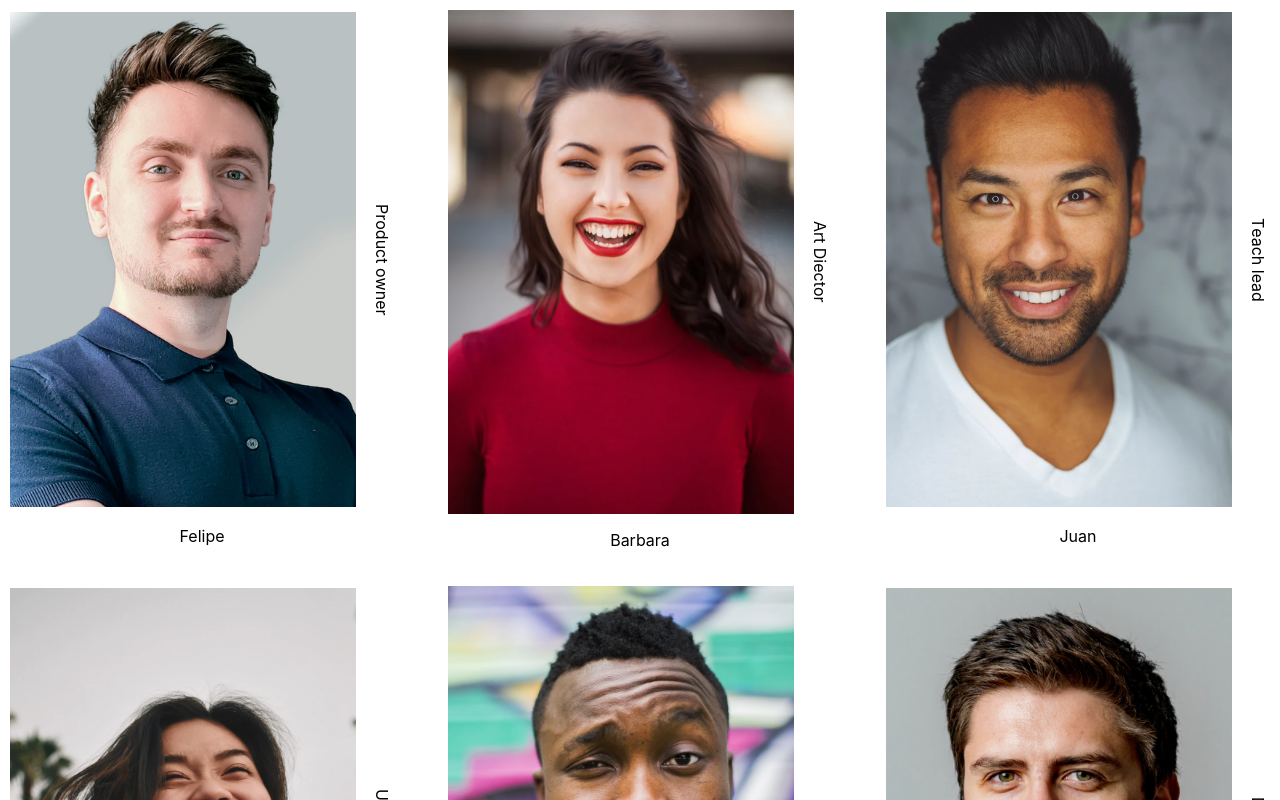
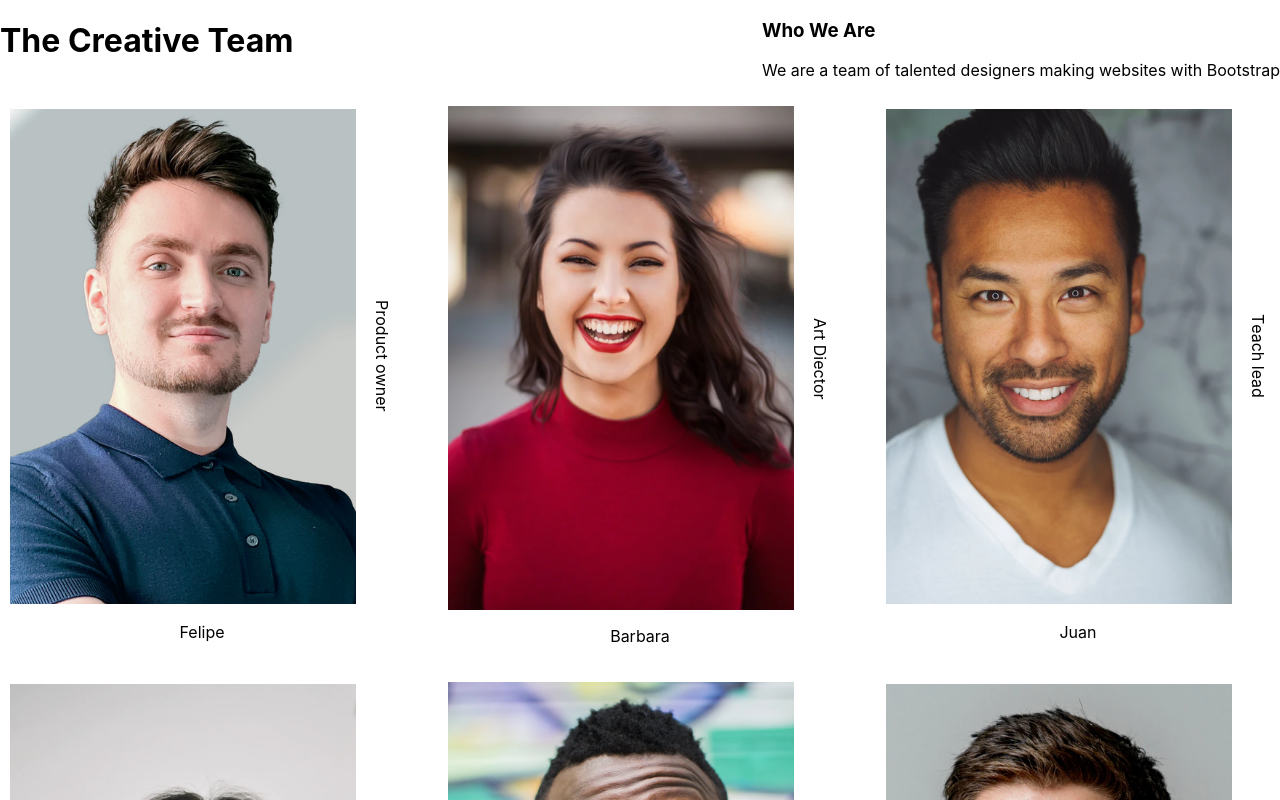
Before and after one commit to pipetboy2001/Team-Page, a React (Vite) app: page / in a window 1280 px wide. Shown: the top 800 px of the page. Built offline with nearby package versions, Linux system fonts and the light colour scheme.

Commit message:
Feature: add Title

```diff
--- a/src/App.tsx
+++ b/src/App.tsx
@@ -1,3 +1,4 @@
+import  Title  from './Components/Title'
 import { Team } from './Components/Team';
 import { Footer } from './Components/Footer';
 import './Styles/index.scss'
@@ -14,6 +15,7 @@ const photos = [photo1, photo2, photo3, photo4, photo5, photo6];
 
   return (
     <>
+      <Title />
       <Team photos={photos} />
       <Footer />
     </>
--- /dev/null
+++ b/src/Components/Title.jsx
@@ -0,0 +1,16 @@
+import React from 'react'
+
+export default function Title() {
+  return (
+    <div className="container">
+      <h1>The Creative Team</h1>
+
+      <div className="SecondText">
+        <h3> Who We Are  </h3>
+        <p>
+          We are a team of talented designers making websites with Bootstrap{" "}
+        </p>
+      </div>
+    </div>
+  );
+}
--- /dev/null
+++ b/src/Styles/_Team.scss
@@ -0,0 +1,40 @@
+.container {
+    display: flex;
+    flex-wrap: wrap;
+    justify-content: space-between;
+
+    .card {
+        display: flex; /* establece el elemento "card" como contenedor flex */
+        flex-wrap: wrap; /* hace que los elementos se ajusten automáticamente al tamaño de la pantalla */
+        width: 30%;
+        margin: 10px;
+
+        .card-foto-job {
+            display: flex; /* establece el elemento "card-foto-job" como contenedor flex */
+            align-items: center; /* centra los elementos en el eje transversal */
+            width: 100%; /* establece el ancho del elemento al 100% del contenedor */
+        }
+
+        img {
+            width: 90%; /* establece el ancho de la imagen al 50% del contenedor */
+        }
+
+        .job {
+            width: 10%; /* establece el ancho del texto "Job" al 50% del contenedor */
+            text-align: center; /* centra el texto "Job" */
+            writing-mode: vertical-rl;
+        }
+
+
+        .name {
+            width: 100%; /* establece el ancho del texto "Name" al 100% del contenedor */
+            text-align: center; /* centra el texto "Name" */
+        }
+    }
+
+    @media only screen and (max-width: 600px) {
+        .card {
+            width: 45%;
+        }
+    }
+}
--- /dev/null
+++ b/src/Styles/_Title.scss
@@ -0,0 +1,20 @@
+.container {
+    display: flex;
+
+    FirtsText {
+        display: block;
+        font-family: Cambria, Cochin, Georgia, Times, 'Times New Roman', serif;
+    }
+
+    SecondText {
+        display: none;
+
+        font-family: Verdana, Geneva, Tahoma, sans-serif;
+    }
+}
+
+@media (max-width: 800px) {
+    SecondText {
+        display: block;
+    }
+}
--- a/src/Styles/index.scss
+++ b/src/Styles/index.scss
@@ -1,48 +1,3 @@
 @import "fotter";
-
-.container {
-    display: flex;
-    flex-wrap: wrap;
-    justify-content: space-between;
-
-    .card {
-        display: flex; /* establece el elemento "card" como contenedor flex */
-        flex-wrap: wrap; /* hace que los elementos se ajusten automáticamente al tamaño de la pantalla */
-        width: 30%;
-        margin: 10px;
-
-        .card-foto-job {
-            display: flex; /* establece el elemento "card-foto-job" como contenedor flex */
-            align-items: center; /* centra los elementos en el eje transversal */
-            width: 100%; /* establece el ancho del elemento al 100% del contenedor */
-        }
-
-        img {
-            width: 90%; /* establece el ancho de la imagen al 50% del contenedor */
-        }
-
-        .job {
-            width: 10%; /* establece el ancho del texto "Job" al 50% del contenedor */
-            text-align: center; /* centra el texto "Job" */
-            writing-mode: vertical-rl;
-        }
-
-
-        .name {
-            width: 100%; /* establece el ancho del texto "Name" al 100% del contenedor */
-            text-align: center; /* centra el texto "Name" */
-        }
-    }
-
-
-
-
-
-
-
-    @media only screen and (max-width: 600px) {
-        .card {
-            width: 45%;
-        }
-    }
-}
+@import "Title";
+@import "Team";
```
